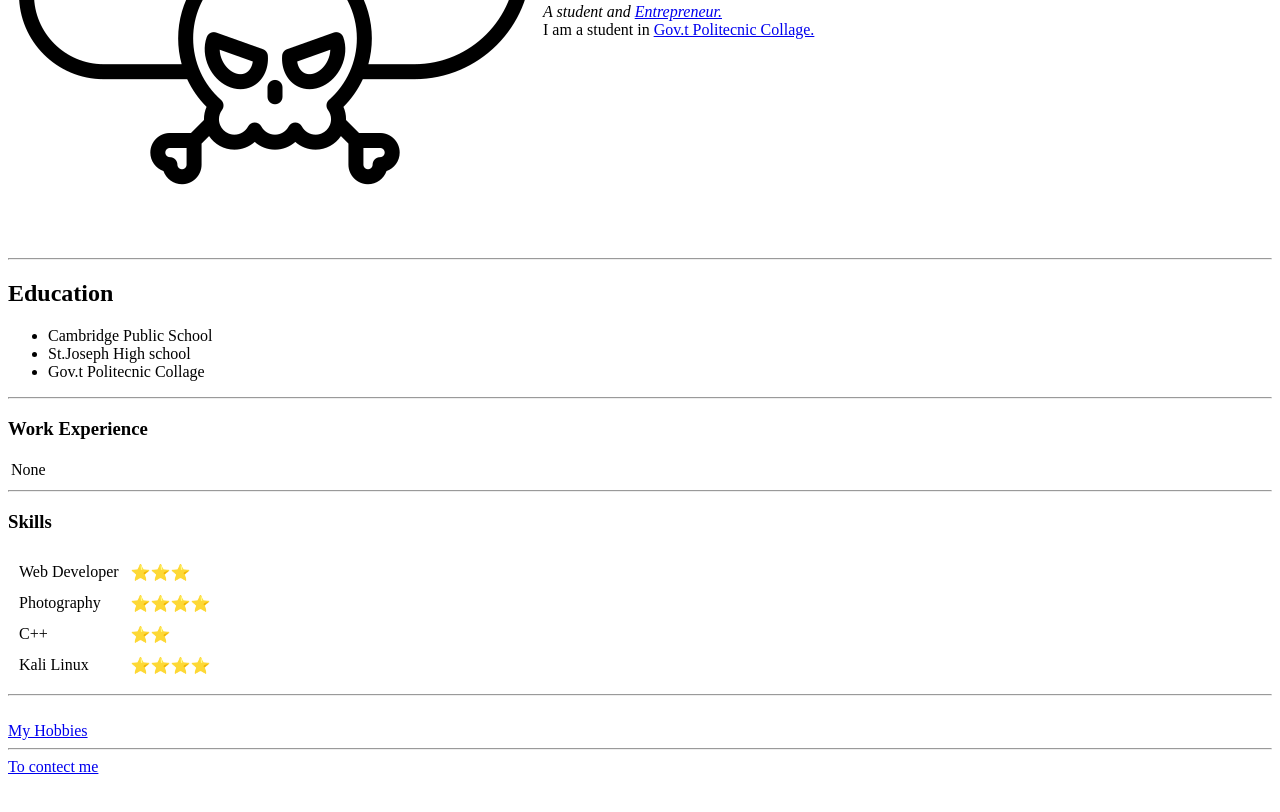
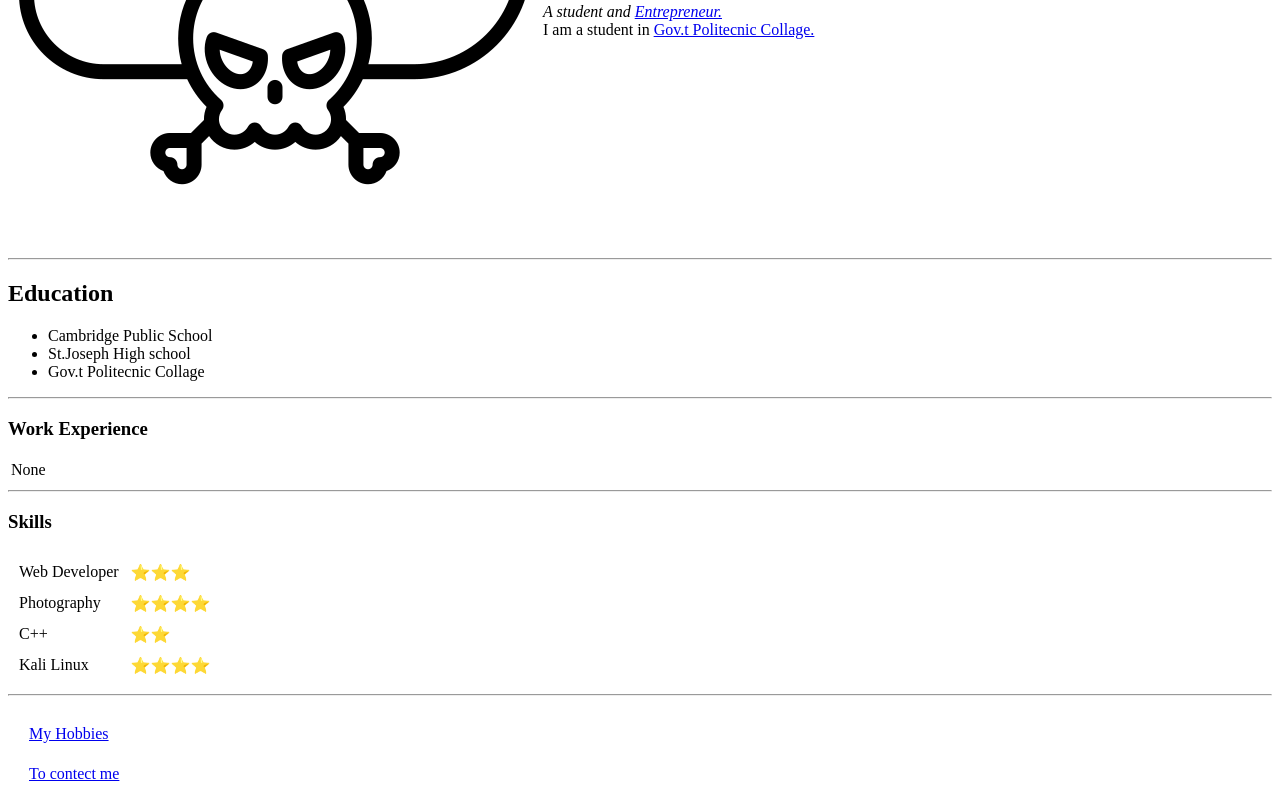
Before and after one commit to Xmaxiscool/Ps1, a plain HTML site: page index.html in a window 1280 px wide. Shown: the part 296-1108 px from the top of the page. Before the commit the page ends 1080 px from the top, so only its background shows below. Drawn offline with Linux system fonts and the light colour scheme.

Commit message:
Update index.html

```diff
--- a/index.html
+++ b/index.html
@@ -50,11 +50,12 @@
   </tr>
 </table>
 <hr>
-
-<br>  <a href="hobbies.html">My Hobbies</a></br>
-<hr>
-
-  <a href="contect.html">To contect me</a>
+<table cellspacing="20">
+  <tr>
+    <td><a href="hobbies.html">My Hobbies</a></td>
+  </tr>
+  <tr>
+    <td><a href="contect.html">To contect me</a></td>
 </body>
 
 
```
